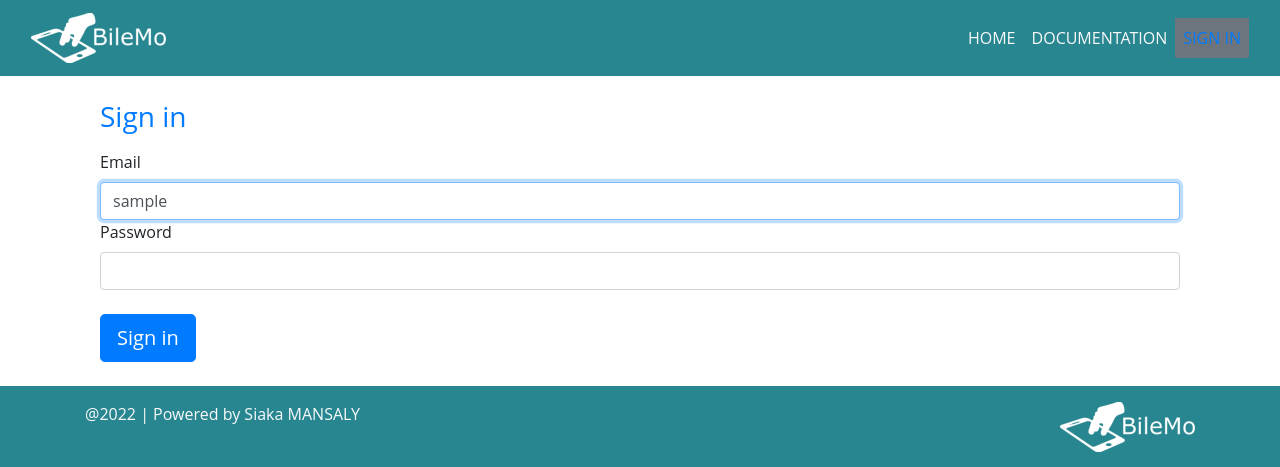
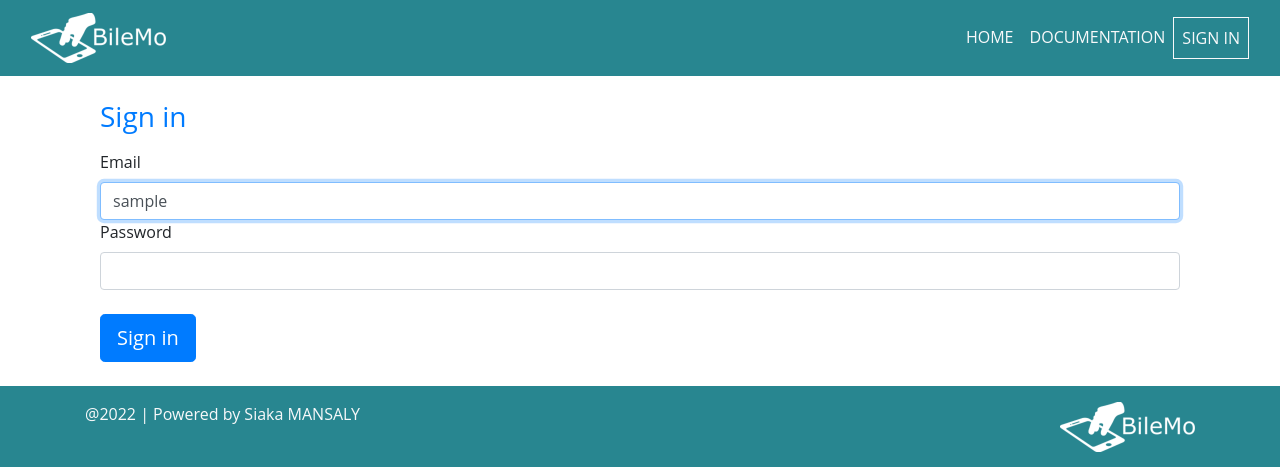
Before and after one commit to siakamansaly/REST-API-with-Symfony, a Symfony app: template templates/security/login.html.twig in a window 1280 px wide. Shown: the top 467 px of the page. Run offline with Twig, Linux system fonts and the light colour scheme; the template is opened without the code that fills it: most values are stand-ins (such as "Sample title", 1, 10 or a date in 2020); some libraries are stand-ins or nearby versions.

Commit message:
fix navbar

```diff
--- a/public/css/style.css
+++ b/public/css/style.css
@@ -27,9 +27,10 @@ h1 {
     background: #288690;
 }
 
-.swagger-ui section .models {
+section.models {
     display: none;
 }
-.navbar-nav li {
+.navbar-nav > li {
     text-transform: uppercase;
+    text-align: center;
 }
--- a/templates/core/navbar.html.twig
+++ b/templates/core/navbar.html.twig
@@ -19,11 +19,11 @@
             <a class="nav-link text-light text-lowercase disabled" href="#">{{app.user.email|capitalize }}</a>
           </li>
           <li class="nav-item">
-            <a class="nav-link text-light bg-secondary" href="{{ path('app_logout') }}">Logout</a>
+            <a class="nav-link text-light border border-light" href="{{ path('app_logout') }}">Logout</a>
           </li>
           {% else %}
           <li class="nav-item">
-            <a class="nav-link bg-secondary" href="{{ path('app_login') }}">Sign in</a>
+            <a class="nav-link text-light border border-light" href="{{ path('app_login') }}">Sign in</a>
           </li>
           {% endif %}
         </ul>
```
